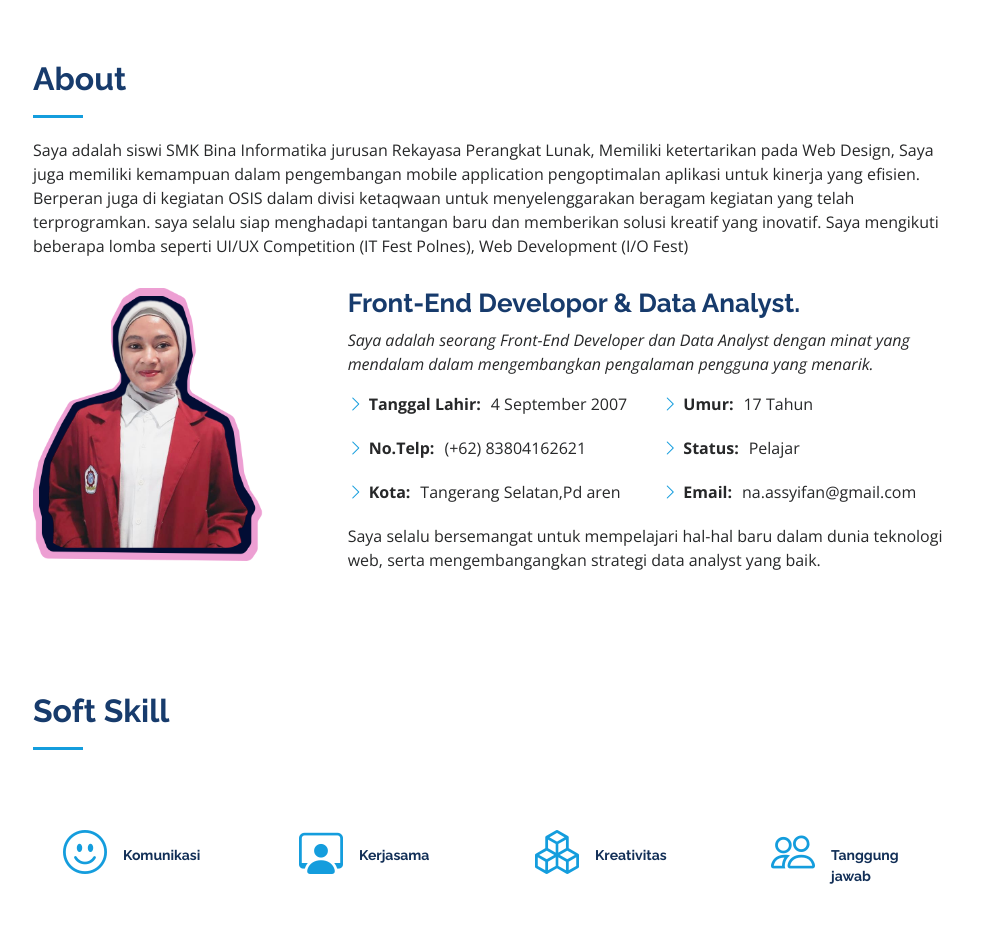
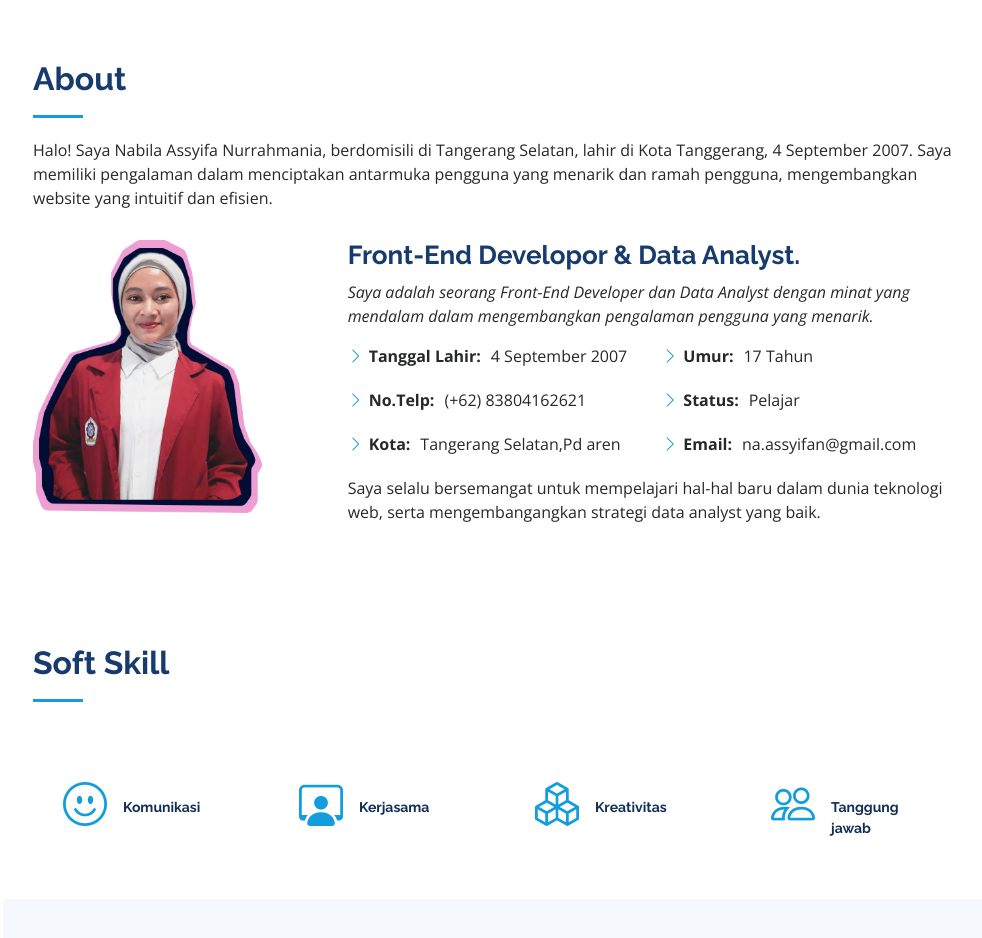
Before and after one commit to NabilaAssyifa/PortofolioNabilaassyif.github.io, a plain HTML site: page index.html in a window 1280 px wide. Shown: the part 800-1738 px from the top of the page, without its empty margins (297-1279 px from the left). Drawn offline with nearby package versions, Linux system fonts and the light colour scheme.

Commit message:
Update index.html

```diff
--- a/index.html
+++ b/index.html
@@ -85,15 +85,7 @@
 
         <div class="section-title">
           <h2>About</h2>
-          <p>Saya adalah siswi SMK Bina Informatika jurusan Rekayasa Perangkat Lunak,
-            Memiliki ketertarikan pada Web Design, Saya juga memiliki kemampuan dalam pengembangan mobile application
-            pengoptimalan aplikasi untuk kinerja yang efisien.
-
-            Berperan juga di kegiatan OSIS dalam divisi ketaqwaan untuk menyelenggarakan beragam kegiatan
-            yang telah terprogramkan. saya selalu siap menghadapi tantangan baru dan memberikan solusi kreatif yang
-            inovatif.
-
-            Saya mengikuti beberapa lomba seperti UI/UX Competition (IT Fest Polnes), Web Development (I/O Fest)
+          <p>Halo! Saya Nabila Assyifa Nurrahmania, berdomisili di Tangerang Selatan, lahir di Kota Tanggerang, 4 September 2007. Saya memiliki pengalaman dalam menciptakan antarmuka pengguna yang menarik dan ramah pengguna, mengembangkan website yang intuitif dan efisien.
           </p>
         </div>
 
```
